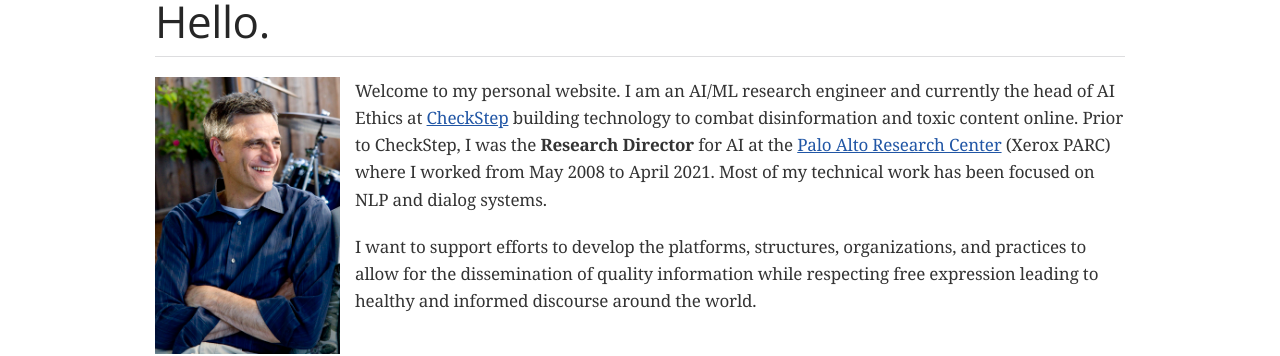
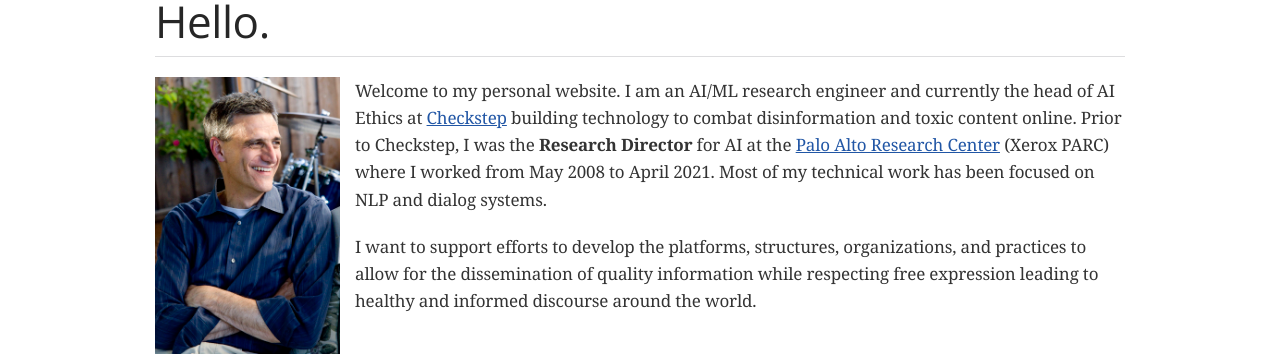
Before and after one commit to kdent/kdent.github.io, a Jekyll site: the page built from index.html, in a window 1280 px wide. Shown: the part 141-497 px from the top of the page. Built offline with Jekyll 4.4.1, drawn with Linux system fonts in a browser that asks for light colours; some web fonts are replaced.

```diff
--- a/index.html
+++ b/index.html
@@ -8,9 +8,9 @@ title: Kyle Dent Personal Website
 <img src="images/kylephoto.jpg" width="200px" alt="Photo of Kyle Dent" align="left" style="padding-right:15px">
 <p>
 Welcome to my personal website. I am an AI/ML research engineer and currently
-the head of AI Ethics at <a href="https://www.checkstep.com/">CheckStep</a>
+the head of AI Ethics at <a href="https://www.checkstep.com/">Checkstep</a>
 building technology to combat disinformation and toxic content online. Prior to
-CheckStep, I was the <b>Research Director</b> for AI at the <a
+Checkstep, I was the <b>Research Director</b> for AI at the <a
 href="https://www.parc.com/">Palo Alto Research Center</a> (Xerox PARC) where I
 worked from May 2008 to April 2021. Most of my technical work has been focused
 on NLP and dialog systems.  </p>
```
